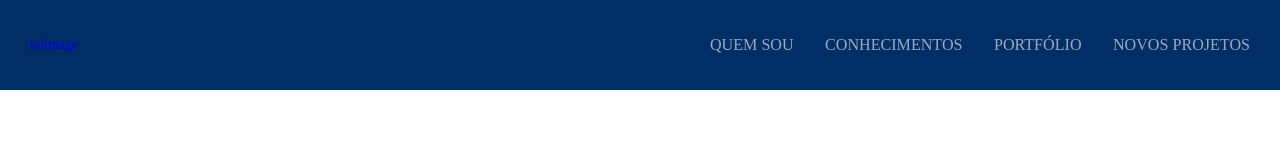
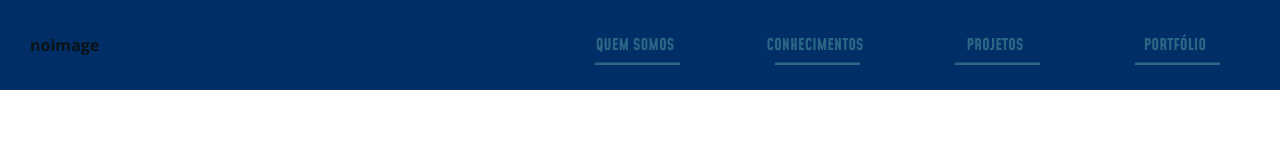
Before and after one commit to yokoya-adriano/portfolio, a plain HTML site: page index.html in a window 1280 px wide. Drawn offline with Linux system fonts and the light colour scheme.

Commit message:
header(fonts-buttons)

```diff
--- a/assets/css/reset.css
+++ b/assets/css/reset.css
@@ -126,6 +126,7 @@ html {
 
 a {
 	text-decoration: none;
+    color: inherit;
 }
 
 /**
--- a/assets/css/style.css
+++ b/assets/css/style.css
@@ -1,9 +1,57 @@
 /* General
     ============================================================== */
+
+/* Fonts */
+
+@font-face {
+    font-family: 'Mohave';
+    font-style: normal;
+    font-weight: 400;
+    font-display: swap;
+    src: local('Mohave Regular'), local('OpenSans-Bold'), url(../font/Mohave-Regular.woff2) format('woff2');
+}
+
+@font-face {
+    font-family: 'Mohave';
+    font-style: normal;
+    font-weight: 700;
+    font-display: swap;
+    src: local('Mohave Bold'), local('Mohave-Bold'), url(../font/Mohave-Bold.woff2) format('woff2');
+}
+
+@font-face {
+    font-family: 'Roboto';
+    font-style: normal;
+    font-weight: 400;
+    font-display: swap;
+    src: local('Roboto Regular'), local('OpenSans-Bold'), url(../font/Roboto-Regular.woff2) format('woff2');
+}
+
+@font-face {
+    font-family: 'Roboto';
+    font-style: normal;
+    font-weight: 700;
+    font-display: swap;
+    src: local('Roboto Bold'), local('Mohave-Bold'), url(../font/Roboto-Bold.woff2) format('woff2');
+}
+
+:root {
+    --primary-color: #012e67;
+    --primary-color-rgb: 1, 46, 103;
+    --secondary-color: #9cacbf;
+    --secondary-color-rgb: 156, 172, 191;
+    --terciary-color: #2b6684;
+    --terciary-color-rgb: 43, 102, 132;
+}
+
 html {
-    font-size: 14px;
-    line-height: 20px;
+    font-size: 16px;
+    line-height: 22px;
+    font-family: 'Roboto', sans-serif;
+    color: #0a1417;
 }
+
+
 
 
 /* Header
@@ -13,21 +61,61 @@ html {
     height: 90px;
     display: flex;
     padding: 0px 30px;
-    background-color: #012e67;
+    background-color: var(--primary-color);
     justify-content: space-between;
     align-items: center;
 }
 
-.header__links {
+.header__menu {
     width: 100%;
     height: auto;
-    max-width: 540px;
+    max-width: 690px;
     display: flex;
-    color: #9cacbf;
-    font-size: 1.15rem;
+    color: var(--secondary-color);
+    font-size: 1rem;
     justify-content: space-between;
 }
 
-.header__link {
+.header__links {
     text-transform: uppercase;
+    font-family: 'Mohave';
+    font-weight: 700;
 }
+
+.header__button {
+  position: relative;
+  width: 150px;
+  height: 40px;
+  line-height: 20px;
+  display: inline-block;
+}
+
+#header__shape {
+  stroke-width: 5px;
+  fill: transparent;
+  stroke: var(--terciary-color);
+  stroke-dasharray: 85 400;
+  stroke-dashoffset: -220;
+  transition: 1s all ease;
+}
+
+#header__text {
+  margin-top: -35px;
+  text-align: center;
+}
+
+.header__button #header__text span {
+    color: var(--terciary-color);
+    transition: 1s all;
+}
+
+.header__button:hover #header__shape {
+  stroke-dasharray: 75 0;
+  stroke-width: 3px;
+  stroke-dashoffset: 100;
+  stroke: var(--secondary-color);
+}
+
+.header__button:hover #header__text span {
+    color: var(--secondary-color);
+}
--- a/index.html
+++ b/index.html
@@ -20,11 +20,56 @@
             <a class="header__logo" href="#">
                 noimage
             </a>
-            <ul class="header__links">
-                <li class="header__link">Quem sou</li>
-                <li class="header__link">Conhecimentos</li>
-                <li class="header__link">Portfólio</li>
-                <li class="header__link">Novos projetos</li>
+            <ul class="header__menu">
+                <li class="header__links">
+                    <a class="header__router" href="#">
+                        <div class="header__button">
+                            <svg height="40" width="150" xmlns="http://www.w3.org/2000/svg">
+                                <rect id="header__shape" height="40" width="150" />
+                                <div id="header__text">
+                                    <span>Quem somos</span>
+                                </div>
+                            </svg>
+                        </div>
+                    </a>
+                </li>
+                <li class="header__links">
+                    <a class="header__router" href="#">
+                        <div class="header__button">
+                            <svg height="40" width="150" xmlns="http://www.w3.org/2000/svg">
+                                <rect id="header__shape" height="40" width="150" />
+                                <div id="header__text">
+                                    <span>Conhecimentos</span>
+                                </div>
+                            </svg>
+                        </div>
+                    </a>
+                </li>
+                <li class="header__links">
+                    <a class="header__router" href="#">
+                        <div class="header__button">
+                            <svg height="40" width="150" xmlns="http://www.w3.org/2000/svg">
+                                <rect id="header__shape" height="40" width="150" />
+                                <div id="header__text">
+                                    <span>Projetos</span>
+                                </div>
+                            </svg>
+                        </div>
+                    </a>
+                </li>
+                <li class="header__links">
+                    <a class="header__router" href="#">
+                        <div class="header__button">
+                            <svg height="40" width="150" xmlns="http://www.w3.org/2000/svg">
+                                <rect id="header__shape" height="40" width="150" />
+                                <div id="header__text">
+                                    <span>Portfólio</span>
+                                </div>
+                            </svg>
+                        </div>
+                    </a>
+                </li>
+
             </ul>
         </div>
     </header>
```
Also changed, not shown: assets/font/Mohave-Bold.woff2 (added), assets/font/Mohave-Regular.woff2 (added), assets/font/Roboto-Bold.woff2 (added), assets/font/Roboto-Regular.woff2 (added).
